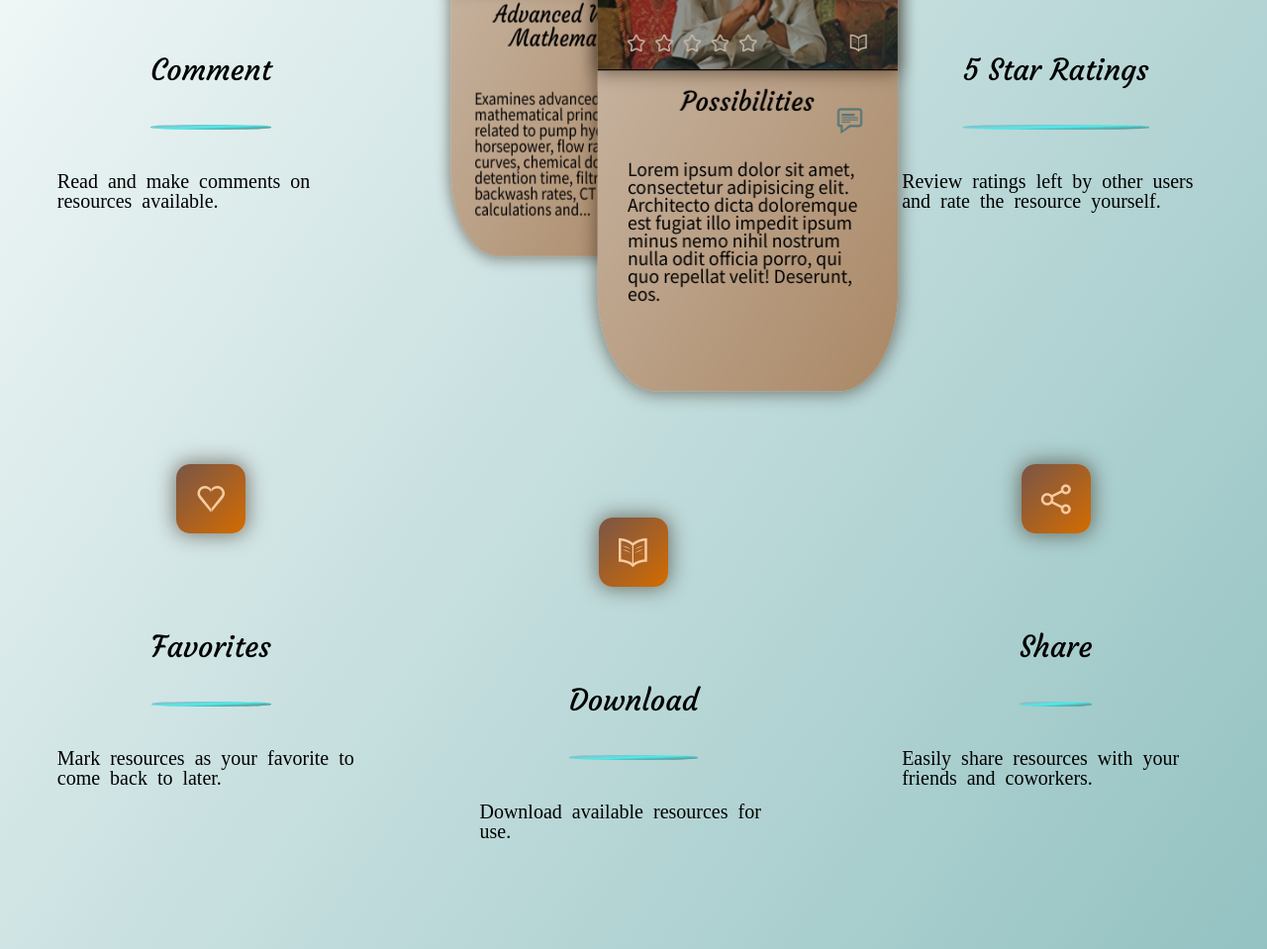
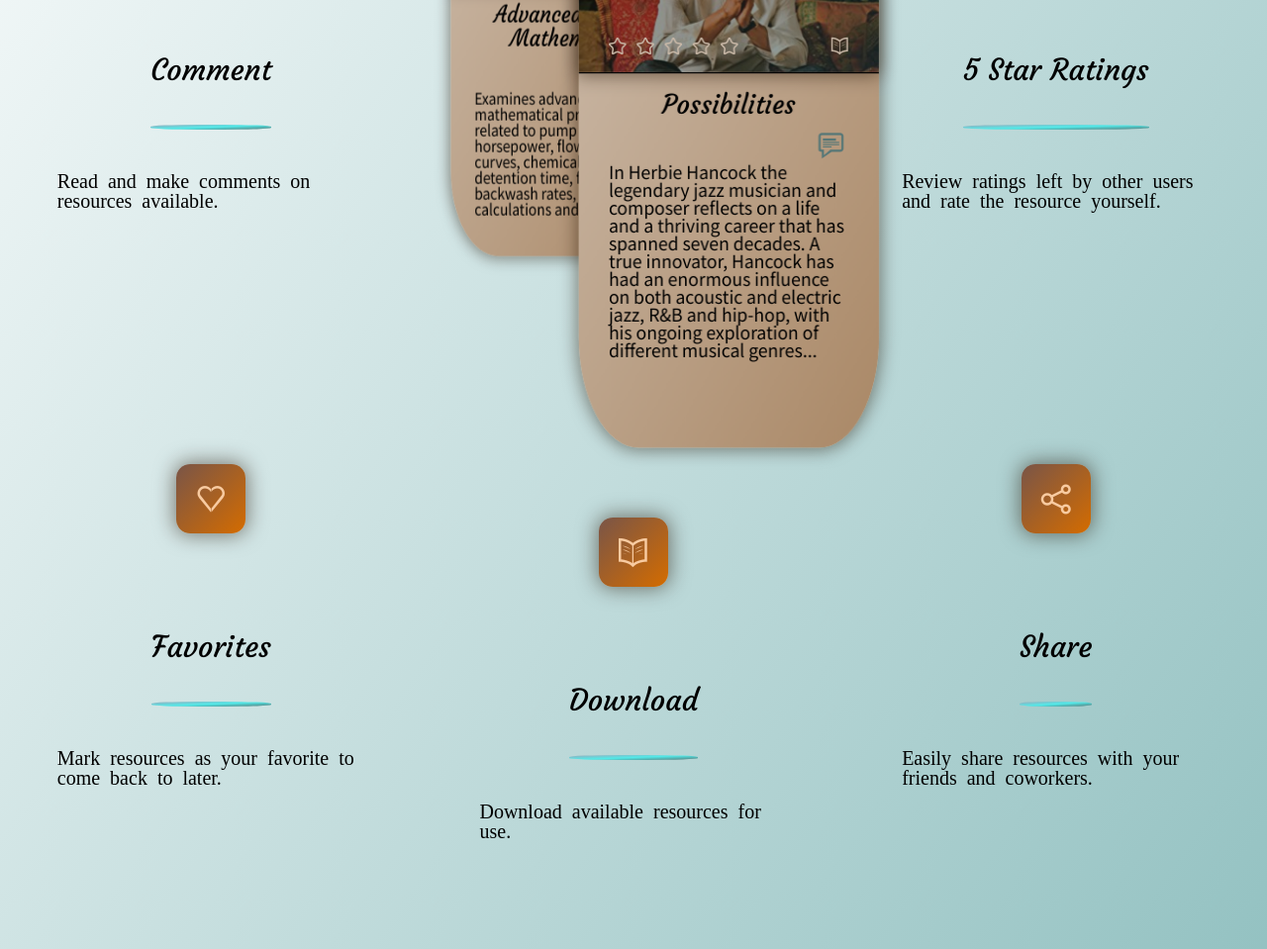
Before and after one commit to oer-bookr/ui-jeremiah-tenbrink, a plain HTML site: page index.html in a window 1280 px wide. Shown: the part 2527-3486 px from the top of the page at 99% size. Drawn offline with Linux system fonts and the light colour scheme; files whose address does not match are found by name.

Commit message:
Fixed horizontal scroll on smaller screen.

```diff
--- a/index.html
+++ b/index.html
@@ -144,10 +144,12 @@
                             <h3>Possibilities</h3>
                         </div>
                         <div class="example-card_book-content">
-                            <p>Lorem ipsum dolor sit amet, consectetur adipisicing elit. Architecto
-                                dicta doloremque est fugiat illo impedit ipsum minus nemo nihil
-                                nostrum nulla odit officia porro, qui quo repellat velit! Deserunt,
-                                eos.</p>
+                            <p>In Herbie Hancock the legendary jazz musician and composer reflects
+                                on a life and a thriving career that has spanned seven decades. A
+                                true innovator, Hancock has had an enormous influence on both
+                                acoustic and electric jazz, R&B and hip-hop, with his ongoing
+                                exploration of different musical genres...
+                            </p>
                         </div>
                         <div class="example-card__comments-icon">
                             <span class="icon-comment"></span>
--- a/less/components/example-card.less
+++ b/less/components/example-card.less
@@ -1,5 +1,5 @@
 .example-card__container{
-  max-width: 100%;
+  max-width: 90%;
   order: 2;
   position: relative;
 
@@ -31,7 +31,7 @@
     &-1 {
       position: absolute;
       top: 10%;
-      left: 30%;
+      left: 25%;
       transform: rotateY(20deg) translateZ(-70px) scale(0.8) translateY(-30px);
 
       @media @desktop {
```
Also changed, not shown: assets/main.css, 1 other file.
